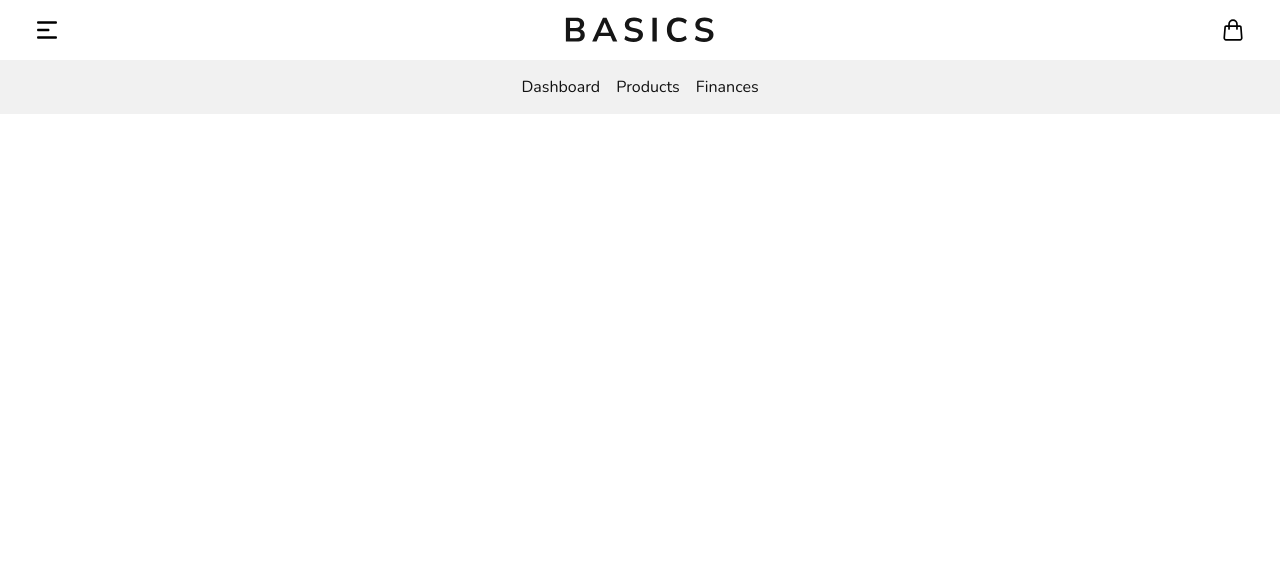
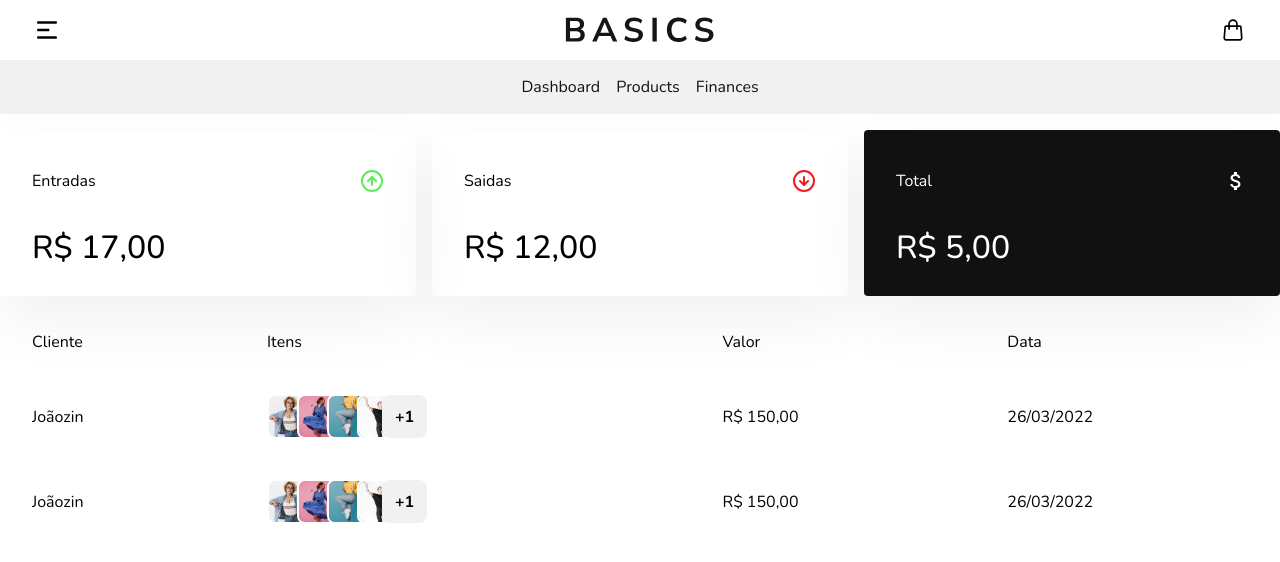
Before and after one commit to LuizSouz404/Basic-commerce, a Next.js app: page /admin/dashboard in a window 1280 px wide. Shown: the top 562 px of the page. Built offline with nearby package versions, Linux system fonts and the light colour scheme.

Commit message:
feat: update dashboard to edit components

```diff
--- a/src/pages/admin/dashboard.tsx
+++ b/src/pages/admin/dashboard.tsx
@@ -1,4 +1,6 @@
 import { NextPage } from "next";
+import { Summary } from "../../components/AdminComponents/Summary";
+import { TransactionsTable } from "../../components/AdminComponents/TransactionTable";
 import { AdminTab } from "../../components/AdminTab";
 import { Header } from "../../components/Header";
 
@@ -6,9 +8,11 @@ const Dashboard: NextPage = () => {
   return (
     <>
       <Header />
+      <AdminTab />
 
       <div>
-        <AdminTab />
+        <Summary />
+        <TransactionsTable />
       </div>
     </>
   )
```
